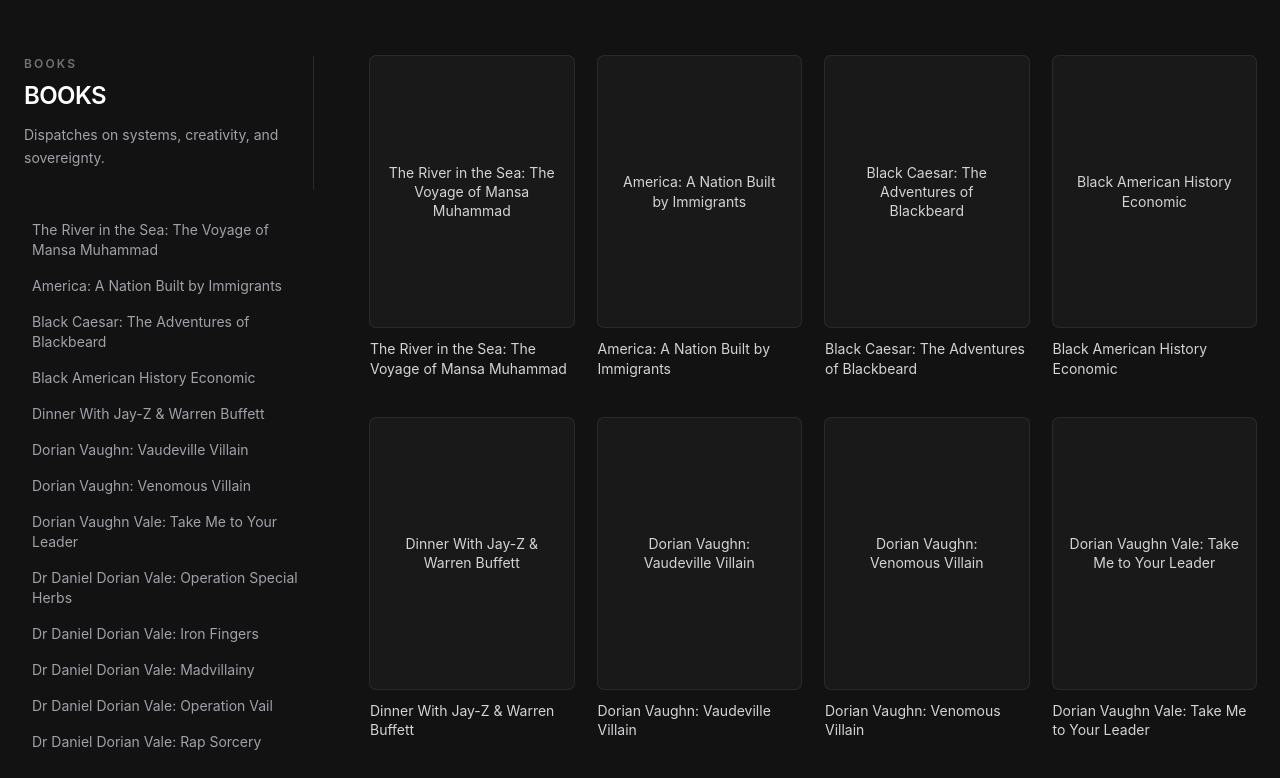
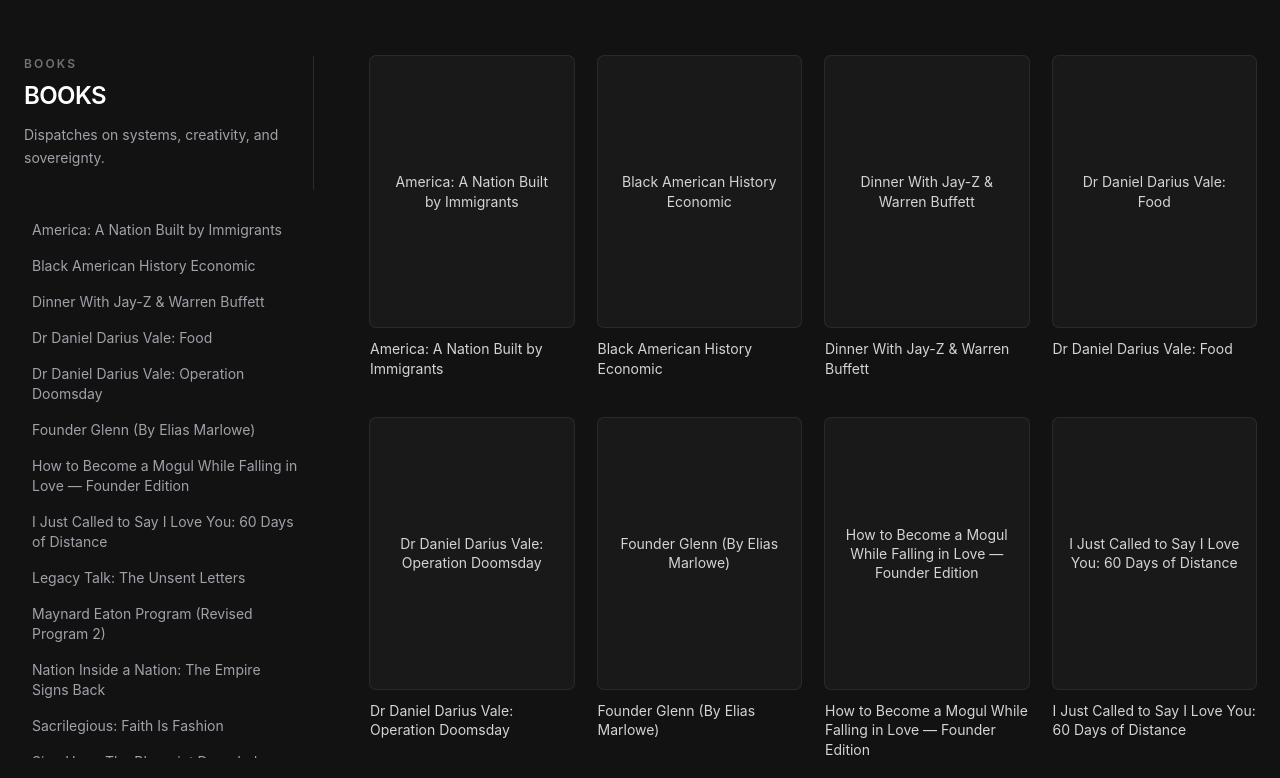
Before and after one commit to Jerseyshakur/FounderGlenn.com, a Next.js app: page /books/books in a window 1280 px wide. Shown: the top 778 px of the page. Built offline with nearby package versions, Linux system fonts and the light colour scheme.

Commit message:
moved 17 titles from books catalog to comics section

```diff
--- a/src/app/books/books/page.tsx
+++ b/src/app/books/books/page.tsx
@@ -6,6 +6,8 @@
   title: "Books",
   description: "Books on systems, creativity, and sovereignty.",
 };
+
+const booksCatalog = BOOKS.filter((book) => book.category === "books");
 
 export default function BooksPage() {
   return (
@@ -22,10 +24,10 @@
 
           <details className="mt-4 border-b border-white/10 pb-4 md:hidden">
             <summary className="cursor-pointer list-none text-sm font-medium text-zinc-200">
-              Browse Titles ({BOOKS.length})
+              Browse Titles ({booksCatalog.length})
             </summary>
             <nav className="mt-3 max-h-64 space-y-1 overflow-y-auto pr-2">
-              {BOOKS.map((book) => (
+              {booksCatalog.map((book) => (
                 <a
                   key={book.slug}
                   href={`#${book.slug}`}
@@ -38,7 +40,7 @@
           </details>
 
           <nav className="mt-6 hidden max-h-[calc(100vh-16rem)] space-y-1 overflow-y-auto pr-2 md:block">
-            {BOOKS.map((book) => (
+            {booksCatalog.map((book) => (
               <a
                 key={book.slug}
                 href={`#${book.slug}`}
@@ -52,7 +54,7 @@
 
         <section className="mt-8 flex-1 md:mt-0">
           <div className="grid grid-cols-2 gap-x-5 gap-y-8 sm:gap-x-6 sm:gap-y-10 lg:grid-cols-3 xl:grid-cols-4">
-            {BOOKS.map((book) => (
+            {booksCatalog.map((book) => (
               <Link key={book.slug} id={book.slug} href={`/books/${book.slug}`} className="group block">
                 <div className="aspect-[3/4] overflow-hidden rounded-md bg-white/[0.03] ring-1 ring-white/10 transition-colors group-hover:bg-white/[0.06]">
                   {book.coverSrc ? (
--- a/src/app/books/comics/page.tsx
+++ b/src/app/books/comics/page.tsx
@@ -1,18 +1,43 @@
 import type { Metadata } from "next";
 import Link from "next/link";
+import { BOOKS } from "@/content/books";
 
 export const metadata: Metadata = {
   title: "Comics",
-  description: "Comics collection coming soon.",
+  description: "Comics catalog.",
 };
+
+const comicsCatalog = BOOKS.filter((book) => book.category === "comics");
 
 export default function ComicsPage() {
   return (
-    <main className="min-h-screen bg-[#121212] px-6 py-20 text-zinc-100">
-      <div className="mx-auto max-w-3xl border border-white/10 bg-white/[0.02] p-10 md:p-14">
-        <p className="text-sm uppercase tracking-[0.12em] text-zinc-500">Comics</p>
-        <h1 className="mt-4 text-4xl font-bold tracking-tight text-white md:text-5xl">Coming Soon</h1>
-        <p className="mt-6 text-zinc-400">Comics are on the way.</p>
+    <main className="min-h-screen bg-[#121212] px-4 py-10 text-zinc-100 sm:px-6 md:py-14">
+      <div className="mx-auto max-w-6xl">
+        <header className="mb-10 border-b border-white/10 pb-7">
+          <p className="text-xs font-semibold uppercase tracking-[0.18em] text-zinc-500">Comics</p>
+          <h1 className="mt-3 text-4xl font-bold tracking-tight text-white md:text-5xl">COMICS</h1>
+          <p className="mt-3 max-w-2xl text-zinc-400">Narratives, universes, and character arcs.</p>
+        </header>
+
+        <div className="grid grid-cols-2 gap-x-5 gap-y-8 sm:gap-x-6 sm:gap-y-10 lg:grid-cols-3 xl:grid-cols-4">
+          {comicsCatalog.map((book) => (
+            <Link key={book.slug} href={`/books/${book.slug}`} className="group block">
+              <div className="aspect-[3/4] overflow-hidden rounded-md bg-white/[0.03] ring-1 ring-white/10 transition-colors group-hover:bg-white/[0.06]">
+                {book.coverSrc ? (
+                  <img src={book.coverSrc} alt={book.title} className="h-full w-full object-cover" />
+                ) : (
+                  <div className="flex h-full w-full items-center justify-center px-4 text-center">
+                    <p className="text-sm leading-snug text-zinc-300">{book.title}</p>
+                  </div>
+                )}
+              </div>
+              <p className="mt-3 text-sm leading-snug text-zinc-300 transition-colors group-hover:text-white">
+                {book.title}
+              </p>
+            </Link>
+          ))}
+        </div>
+
         <Link
           href="/books"
           className="mt-10 inline-flex rounded-full border border-white/20 px-5 py-2.5 text-sm font-semibold text-white transition-colors hover:bg-white hover:text-black"
--- a/src/content/books.ts
+++ b/src/content/books.ts
@@ -1,17 +1,39 @@
 export type BookStatus = "live" | "coming_soon";
+export type BookCategory = "books" | "comics" | "kits";
 
 export type Book = {
   slug: string;
   title: string;
+  category: BookCategory;
   coverSrc?: string;
   status?: BookStatus;
   year?: string;
 };
 
-export const BOOKS: Book[] = [
+const COMIC_SLUGS = new Set<string>([
+  "the-river-in-the-sea-the-voyage-of-mansa-muhammad",
+  "black-caesar-the-adventures-of-blackbeard",
+  "dorian-vaughn-vaudeville-villain",
+  "dorian-vaughn-venomous-villain",
+  "dorian-vaughn-vale-take-me-to-your-leader",
+  "dr-daniel-dorian-vale-operation-special-herbs",
+  "dr-daniel-dorian-vale-iron-fingers",
+  "dr-daniel-dorian-vale-madvillainy",
+  "dr-daniel-dorian-vale-operation-vail",
+  "dr-daniel-dorian-vale-rap-sorcery",
+  "dr-daniel-dorian-vale-take-me-to-your-leader-ii",
+  "dr-daniel-dorian-vale-operation-food",
+  "juice",
+  "new-atlantis",
+  "the-advantages-of-crackman",
+  "ultraman",
+  "ultraman-the-outliers",
+]);
+
+const ALL_TITLES: Omit<Book, "category">[] = [
   {
     slug: "the-river-in-the-sea-the-voyage-of-mansa-muhammad",
-    title: "The River in the Sea: The Voyage of Mansa Muhammad",
+    title: "The River and the Sea",
     status: "coming_soon",
   },
   {
@@ -21,7 +43,7 @@
   },
   {
     slug: "black-caesar-the-adventures-of-blackbeard",
-    title: "Black Caesar: The Adventures of Blackbeard",
+    title: "Black Caesar",
     status: "coming_soon",
   },
   {
@@ -46,42 +68,42 @@
   },
   {
     slug: "dorian-vaughn-vale-take-me-to-your-leader",
-    title: "Dorian Vaughn Vale: Take Me to Your Leader",
+    title: "Take Me To Your Leader",
     status: "coming_soon",
   },
   {
     slug: "dr-daniel-dorian-vale-operation-special-herbs",
-    title: "Dr Daniel Dorian Vale: Operation Special Herbs",
+    title: "Dr. Daniel Dorian Vale: Special Operations",
     status: "coming_soon",
   },
   {
     slug: "dr-daniel-dorian-vale-iron-fingers",
-    title: "Dr Daniel Dorian Vale: Iron Fingers",
+    title: "Dr. Daniel Dorian Vale: Iron Fingers",
     status: "coming_soon",
   },
   {
     slug: "dr-daniel-dorian-vale-madvillainy",
-    title: "Dr Daniel Dorian Vale: Madvillainy",
+    title: "Dr. Daniel Dorian Vale: Mad Villainy",
     status: "coming_soon",
   },
   {
     slug: "dr-daniel-dorian-vale-operation-vail",
-    title: "Dr Daniel Dorian Vale: Operation Vail",
+    title: "Dr. Daniel Dorian Vale: Operation Vale",
     status: "coming_soon",
   },
   {
     slug: "dr-daniel-dorian-vale-rap-sorcery",
-    title: "Dr Daniel Dorian Vale: Rap Sorcery",
+    title: "Dr. Daniel Dorian Vale: Rap Sorcery",
     status: "coming_soon",
   },
   {
     slug: "dr-daniel-dorian-vale-take-me-to-your-leader-ii",
-    title: "Dr Daniel Dorian Vale: Take Me To Your Leader II",
+    title: "Take Me To Your Leader 2",
     status: "coming_soon",
   },
   {
     slug: "dr-daniel-dorian-vale-operation-food",
-    title: "Dr Daniel Dorian Vale: Operation Food",
+    title: "Dr. Daniel Dorian Vale: Operation Food",
     status: "coming_soon",
   },
   {
@@ -206,12 +228,17 @@
   },
   {
     slug: "the-advantages-of-crackman",
-    title: "The Advantages of Crackman",
+    title: "The Adventures of Crackman",
     status: "coming_soon",
   },
   {
     slug: "ultraman",
     title: "Ultraman",
+    status: "coming_soon",
+  },
+  {
+    slug: "ultraman-the-outliers",
+    title: "Ultraman: The Outliers",
     status: "coming_soon",
   },
   {
@@ -230,3 +257,8 @@
     status: "coming_soon",
   },
 ];
+
+export const BOOKS: Book[] = ALL_TITLES.map((book) => ({
+  ...book,
+  category: COMIC_SLUGS.has(book.slug) ? "comics" : "books",
+}));
```
